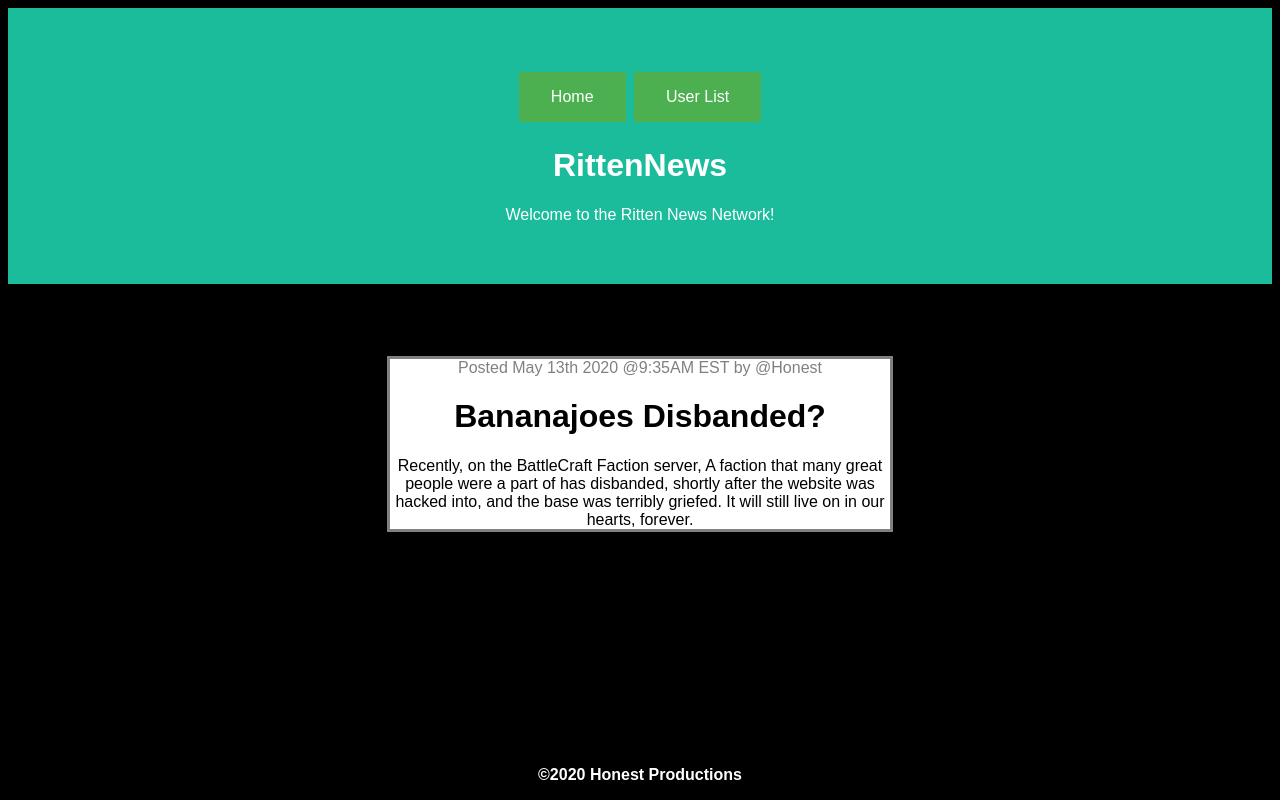
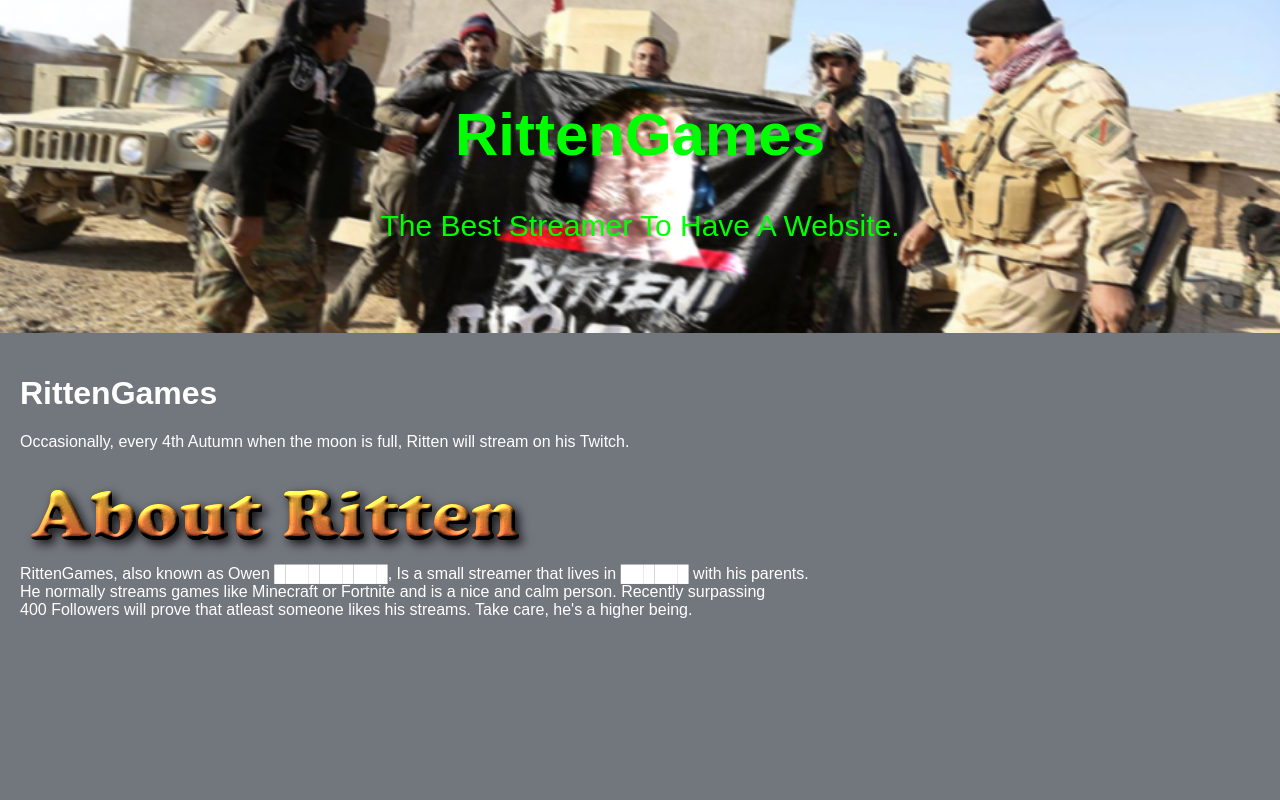
Before and after one commit to Honesttt/RittenGames, a plain HTML site: page index.html in a window 1280 px wide. Drawn offline with Linux system fonts and the light colour scheme.

Commit message:
Add files via upload

```diff
--- a/index.html
+++ b/index.html
@@ -1,88 +1,53 @@
-<html>
-<body bgcolor="black">
-<div align="center">
+<!DOCTYPE html>
+<html lang="en">
+<head>
+  <link rel="icon" href="favicon.png" type="image/png">
+<title>RittenGames</title>
+<meta charset="UTF-8">
 <meta name="viewport" content="width=device-width, initial-scale=1">
-<div class="header">
-<font face=arial>
-<a href="https://honesttt.github.io/RittenGames/"><button class="button button2">Home</button></a>
-<a href="https://honesttt.github.io/RittenGames/users.html"><button class="button button2">User List</button></a>
-<h1>RittenNews</h1>
-Welcome to the Ritten News Network!
-</div>
 <style>
-div.article {
-  width:500px;
-  margin: auto;
-  background-color: white;
-  color: black;
-  border: 3px solid gray;
+/* Style the body */
+body {
+  font-family: Arial;
+  margin: 0;
 }
 
 /* Header/Logo Title */
 .header {
   padding: 60px;
   text-align: center;
-  background: #1abc9c;
+  background-image: url("banner.png");
+  background-size: 100%;
+  background-repeat: no-repeat;
+  background-position: center;
   color: white;
+  font-size: 30px;
 }
 
-.footer {
-   position: fixed;
-   left: 0;
-   bottom: 0;
-   width: 100%;
-   background-color: black;
-   color: white;
-   text-align: center;
-}
+/* Page Content */
+.content {padding:20px;}
+</style>
+</head>
+<body bgcolor="#72767d">
+<font color=white>
+<div class="header">
+<span style="color: lime;">
+  <h1>RittenGames</h1>
+  <p>The Best Streamer To Have A Website.</p>
+</span>
+</div>
 
-.date {
-	color: gray;
-}
+<div class="content">
+  <h1>RittenGames</h1>
+  <p>Occasionally, every 4th Autumn when the moon is full, Ritten will stream on his Twitch.</p>
+ <img src="imgs/about_ritten.png">
+ <br>
+ RittenGames, also known as Owen ██████████, Is a small streamer that lives in ██████ with his parents.
+ <br>
+ He normally streams games like Minecraft or Fortnite and is a nice and calm person. Recently surpassing
+ <br>
+ 400 Followers will prove that atleast someone likes his streams. Take care, he's a higher being.
+</div>
 
-.button2 {
-  background-color: white;
-  color: black;
-  border: 2px solid #008CBA;
-}
-
-.button2:hover {
-  background-color: #008CBA;
-  color: white;
-}
-
-.button {
-  background-color: #4CAF50; /* Green */
-  border: none;
-  color: white;
-  padding: 16px 32px;
-  text-align: center;
-  text-decoration: none;
-  display: inline-block;
-  font-size: 16px;
-  margin: 4px 2px;
-  transition-duration: 0.4s;
-  cursor: pointer;
-}
-</style>
-<title>RittenNews</title>
-<font face=arial color="white">
-<Br>
-<br>
-<br>
-<br>
-<div class="article">
-<span class="date">Posted May 13th 2020 @9:35AM EST by @Honest</span>
-<h1>Bananajoes Disbanded?</h1>
-Recently, on the BattleCraft Faction server,
-A faction that many great people were a part of
-has disbanded, shortly after the website was
-hacked into, and the base was terribly griefed.
-It will still live on in our hearts, forever.
-</div>
-<div class="footer">
-  <p><b>&copy;2020 Honest Productions</b></p>
-</div>
-</div>
 </body>
 </html>
```
Also changed, not shown: banner.png (added), favicon.png (added), imgs/about_ritten.png (added), imgs/twitch.png (added).
